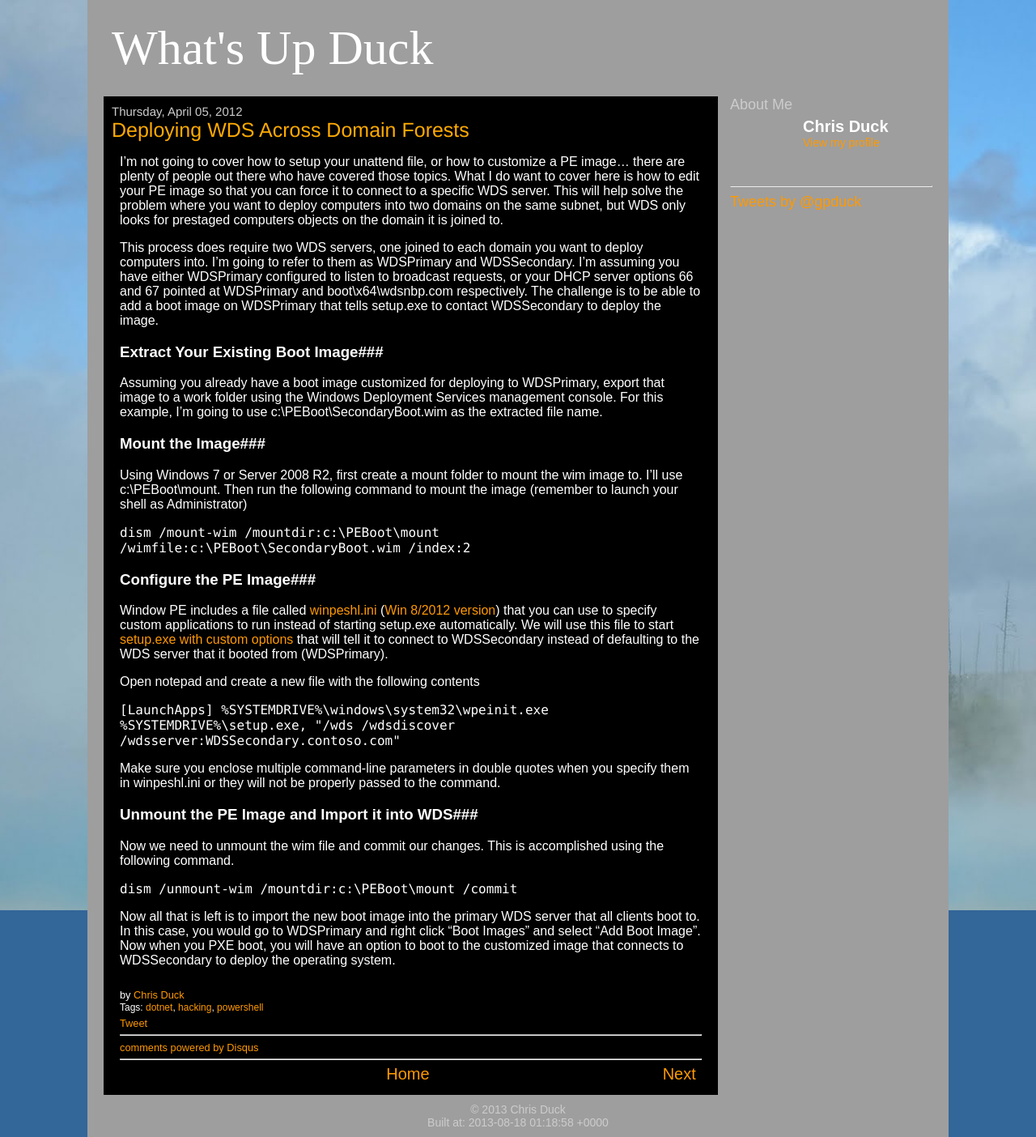
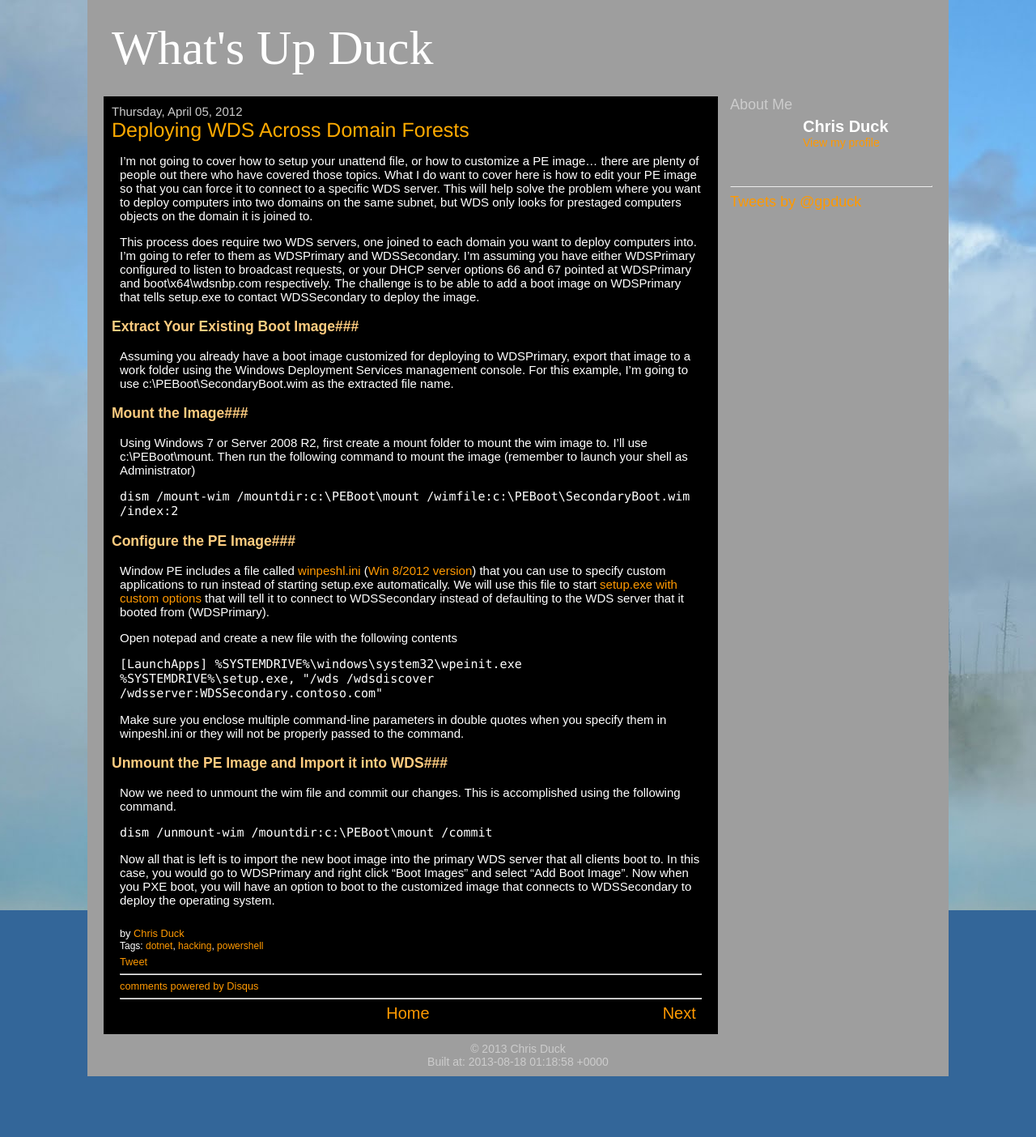
Before and after one commit to gpduck/gpduck.github.io, a Jekyll site: the page built from _posts/2012-04-05-deploying-wds-across-domain-forests.markdown, in a window 1280 px wide. Shown: the whole page at 81% size. Built offline with Jekyll 4.4.1, drawn with Linux system fonts in a browser that asks for light colours; comment, search, counter and statistics services are not loaded; after the commit the page ends 1329 px from its top, so only the background shows below that; grey boxes are pictures that could not be loaded.

Commit message:
style tweaks

```diff
--- a/css/site.css
+++ b/css/site.css
@@ -88,7 +88,13 @@ span#blogtitle, span#blogtitle a {
 }
 
 #postcontent {
+  font-size: 15px;
+}
 
+#postcontent h3 {
+	font-weight: bold;
+	margin-left: -10px;
+	color: #ffcc7f;
 }
 
 #postfooter {
@@ -221,4 +227,8 @@ span#blogtitle, span#blogtitle a {
 	#postheader {
 		margin-left: 0px;
 	}
+
+	#postcontent h3 {
+		margin-left: 0px;
+	}
 }
```
